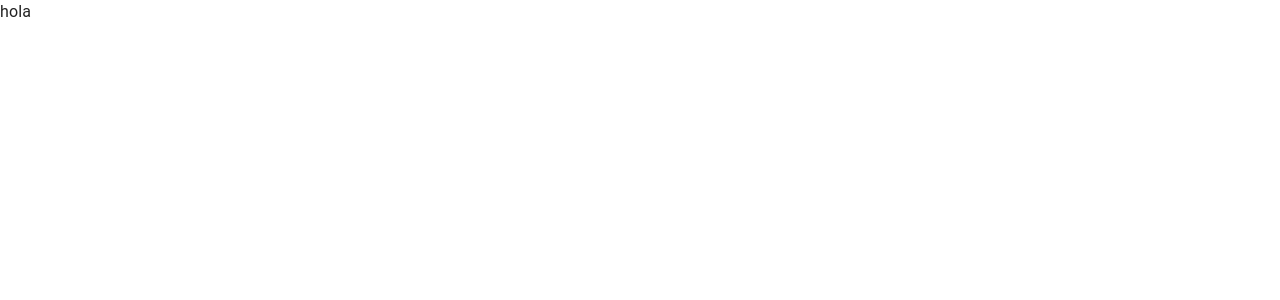
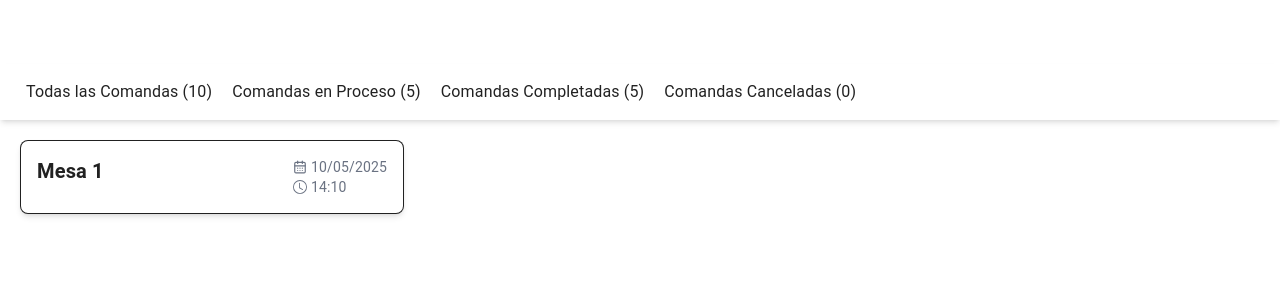
Before and after one commit to wapifoodmx-ctrl/WapifoodFront, a Next.js app: page /cocina/VistaCocina in a window 1280 px wide. Shown: the top 300 px of the page. Built offline with nearby package versions, Linux system fonts and the light colour scheme.

Commit message:
se empezó a hacer la vista de cocina

```diff
--- a/pages/cocina/VistaCocina.jsx
+++ b/pages/cocina/VistaCocina.jsx
@@ -1,9 +1,33 @@
+import { BsClock } from "react-icons/bs";
+import { LuCalendarDays } from "react-icons/lu";
 export default function VistaCocina() {
     return (
-        <div className="w-full">
-            <p>hola
+        <div className="w-full mt-16">
+            <div className="w-full flex shadow-md p-4 overflow-x-auto whitespace-nowrap">
+                <button className="px-2.5 cursor-pointer hover:text-green-600">Todas las Comandas (10)</button>
+                <button className="px-2.5 cursor-pointer hover:text-green-600">Comandas en Proceso (5)</button>
+                <button className="px-2.5 cursor-pointer hover:text-green-600">Comandas Completadas (5)</button>
+                <button className="px-2.5 cursor-pointer hover:text-green-600">Comandas Canceladas (0)</button>
+            </div>
+            <div className=" py-5 px-5">
+               <div className="max-w-96 max-h-80 border-1 bg-white shadow-md rounded-lg p-4">
+                <div className="flex justify-between">
+                <p className="font-bold text-xl">Mesa 1</p>
+                <div>
 
-            </p>
+                <div className="flex ">
+                <LuCalendarDays className="text-gray-500 text-sm self-center" />
+                <p className="text-sm text-gray-500 pl-1">10/05/2025</p>
+
+                </div>
+                <div className="flex ">
+                <BsClock className="text-gray-500 text-sm self-center"/>
+                <p className=" text-sm text-gray-500 pl-1">14:10</p>
+                </div>
+                </div>
+                </div>
+               </div>
+            </div>
         </div>
     );
 }
```
